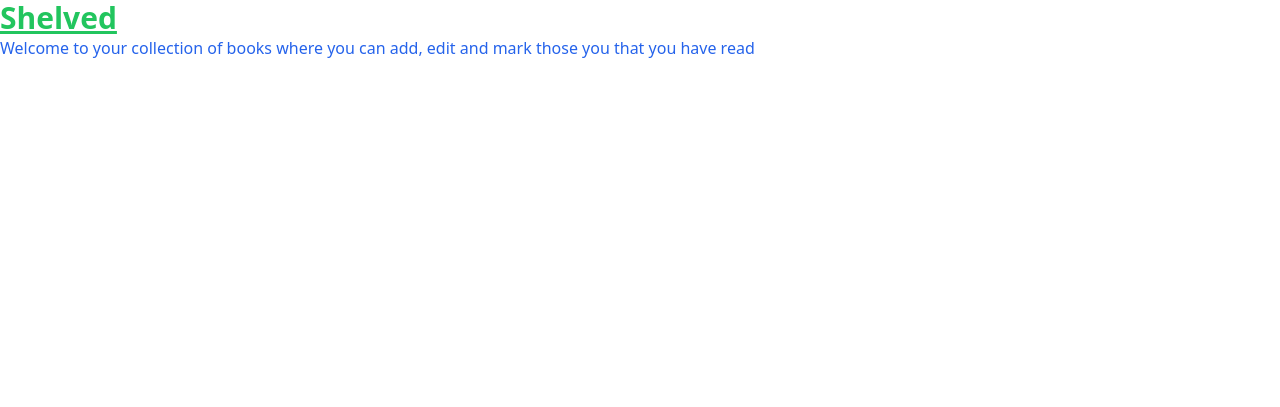
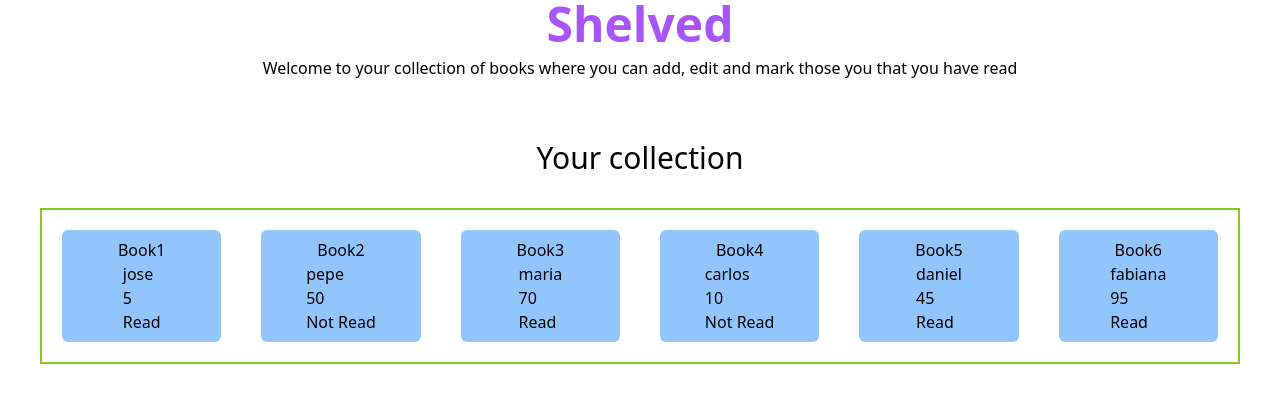
Before and after one commit to julioapv/shelved, a website built with Vite: page index.html in a window 1280 px wide. Built offline with nearby package versions, Linux system fonts and the light colour scheme.

Commit message:
display book objects

```diff
--- a/index.html
+++ b/index.html
@@ -8,10 +8,15 @@
     <title>Shelved</title>
   </head>
   <body>
-    <header>
-      <h1 class="text-3xl font-bold underline text-green-500">Shelved</h1>
-      <p class="text-blue-600">Welcome to your collection of books where you can add, edit and mark those you that you have read</p>
+    <header class="flex flex-col items-center justify-center gap-2 mb-5">
+      <h1 class="font-bold text-purple-500 text-5xl">Shelved</h1>
+      <p class="">Welcome to your collection of books where you can add, edit and mark those you that you have read</p>
     </header>
+    <main class="p-10 flex flex-col gap-8">
+      <h2 class="text-3xl text-center">Your collection</h2>
+      <div class="books-container flex gap-10 p-5 border-2 border-lime-500 ">
+      </div>
+    </main>
     <script type="module" src="/src/main.js"></script>
   </body>
 </html>
--- a/src/main.js
+++ b/src/main.js
@@ -1 +1,60 @@
-console.log("sup");
+const booksContainer = document.querySelector(".books-container")
+const userLibrary = [];
+
+function Book(title, author, pageAmount, isRead) {
+  this.title = title;
+  this.author = author;
+  this.pages = pageAmount;
+  this.isRead = isRead;
+}
+
+function addBookToLibrary(title, author, pageAmount, isRead) {
+  userLibrary.push(new Book(title, author, pageAmount, isRead));
+}
+
+addBookToLibrary("Book1", "jose", 5, true);
+addBookToLibrary("Book2", "pepe", 50, false);
+addBookToLibrary("Book3", "maria", 70, true);
+addBookToLibrary("Book4", "carlos", 10, false);
+addBookToLibrary("Book5", "daniel", 45, true);
+addBookToLibrary("Book6", "fabiana", 95, true);
+
+console.log(userLibrary);
+
+// Function that displays each book in the page
+function displayBooks() {
+
+  const booksHTML = userLibrary.map(book => `
+    <div class="book-container flex flex-col items-center justify-center w-60 p-2 rounded-md bg-blue-300">
+      <h3>${book.title}</h3>
+      <div class="book-info">
+        <p>${book.author}</p>
+        <p>${book.pages}</p>
+        <p>${book.isRead ? 'Read' : 'Not Read'}</p>
+      </div>
+    </div>
+  `).join('');
+  booksContainer.innerHTML = booksHTML;
+
+
+  // userLibrary.forEach(book => {
+  //   const bookContainer = document.createElement("div");
+  //   const bookTitle = document.createElement("h3");
+  //   const bookInfo = document.createElement("div")
+  //   const bookAuthor = document.createElement("p");
+  //   const bookPages = document.createElement("p");
+  //   const bookIsRead = document.createElement("p");
+
+  //   bookTitle.innerText = book.title;
+  //   bookAuthor.innerText = book.author;
+  //   bookPages.innerText = book.pages;
+  //   bookIsRead.innerText = book.isRead;
+
+  //   booksContainer.appendChild(bookContainer);
+  //   bookContainer.appendChild(bookTitle);
+  //   bookContainer.appendChild(bookInfo);
+  //   bookInfo.append(bookAuthor, bookPages, bookIsRead);
+  // })
+}
+
+displayBooks()
```
